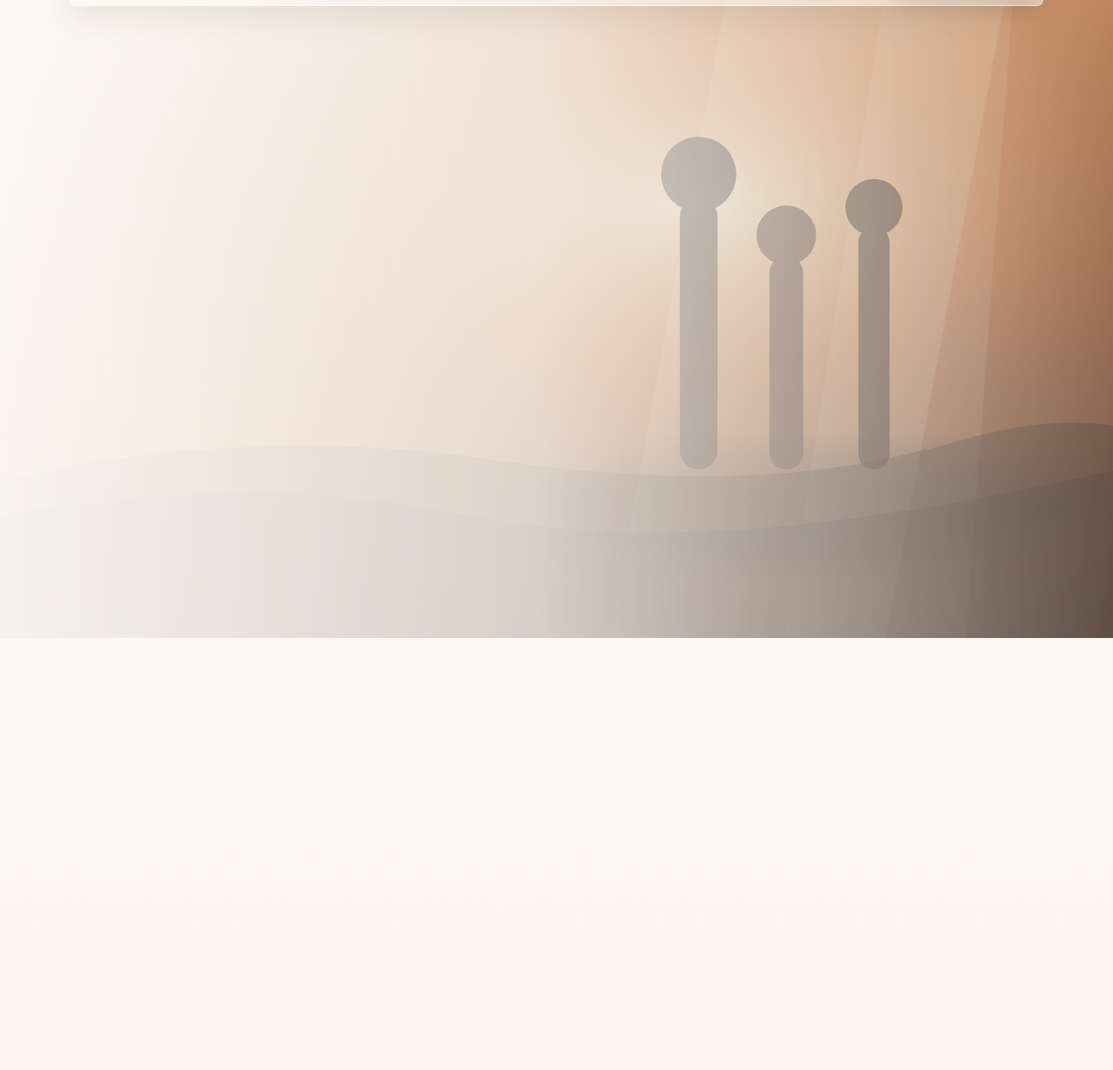
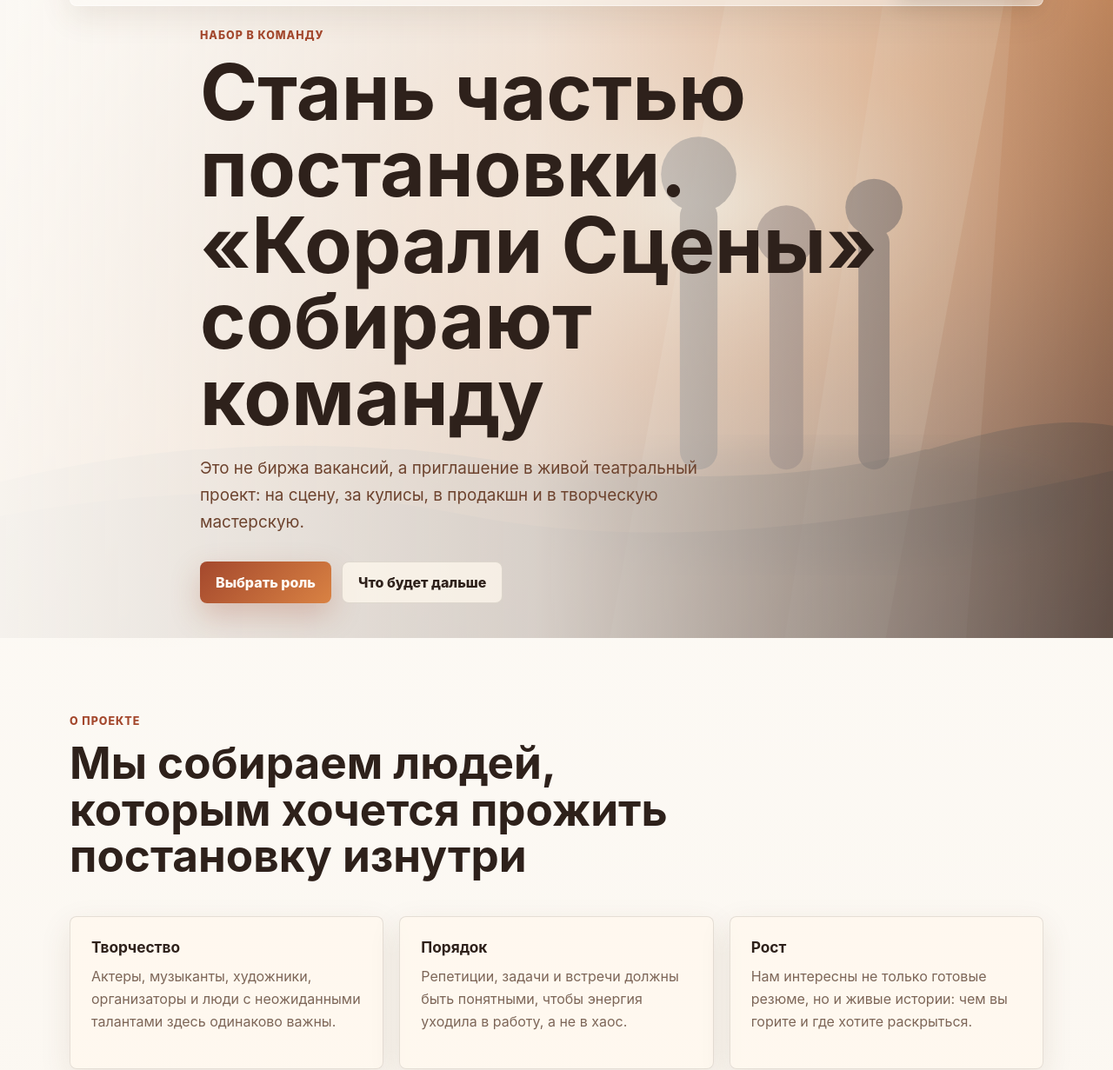
Before and after one commit to sehkinxadkor-sudo/kingstage, a website: page index.html in a window 1280 px wide. Shown: the part 71-1302 px from the top of the page at 87% size. Drawn offline with Linux system fonts and the light colour scheme.

Commit message:
Add files via upload

```diff
--- a/index.html
+++ b/index.html
@@ -5,7 +5,7 @@
     <meta name="viewport" content="width=device-width, initial-scale=1">
     <title>Корали Сцены - набор в театральную команду</title>
     <meta name="description" content="Открыт набор в творческую команду театральной постановки Корали Сцены. Роли, анонсы и анкета участника.">
-    <link rel="stylesheet" href="styles.css?v=1.1">
+    <link rel="stylesheet" href="styles.css">
   </head>
   <body>
     <header class="site-header">
@@ -117,6 +117,6 @@
     <footer class="site-footer" data-site-footer></footer>
 
     <script src="vault.js"></script>
-    <script src="script.js?v=1.1"></script>
+    <script src="script.js"></script>
   </body>
 </html>
--- a/script.js
+++ b/script.js
@@ -1,13 +1,14 @@
 const DEFAULT_ADMIN_PASSWORD = "korali2026";
 
-const defaultContent = KoraliVault.readPublic() || { /* твоя строчка */ };
+const defaultContent = {
+  schemaVersion: 4,
   settings: {
-    siteTitle: "лох Сцены",
+    siteTitle: "Корали Сцены",
     heroImage: "",
     deliveryTarget: "Bitrix24 / hr@example.com",
     hrEmail: "hr@example.com",
     heroEyebrow: "Набор в команду",
-    heroTitle: "Стань частью постановки. «Короли Сцены» собирают команду",
+    heroTitle: "Стань частью постановки. «Корали Сцены» собирают команду",
     heroCopy: "Это не биржа вакансий, а приглашение в живой театральный проект: на сцену, за кулисы, в продакшн и в творческую мастерскую.",
     aboutEyebrow: "О проекте",
     aboutTitle: "Мы собираем людей, которым хочется прожить постановку изнутри",
```
